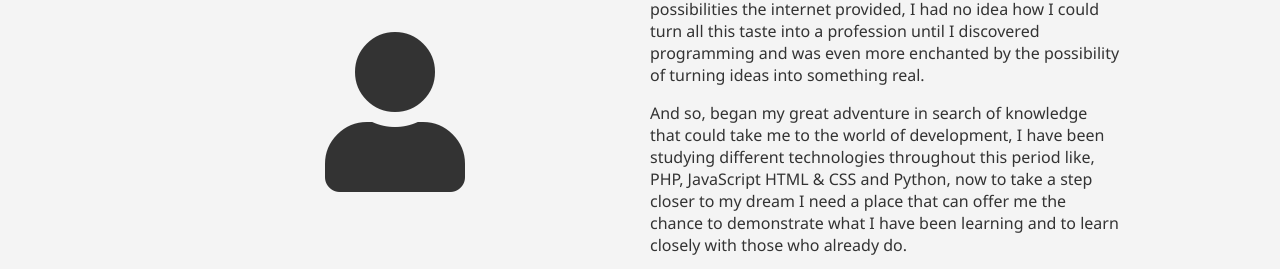
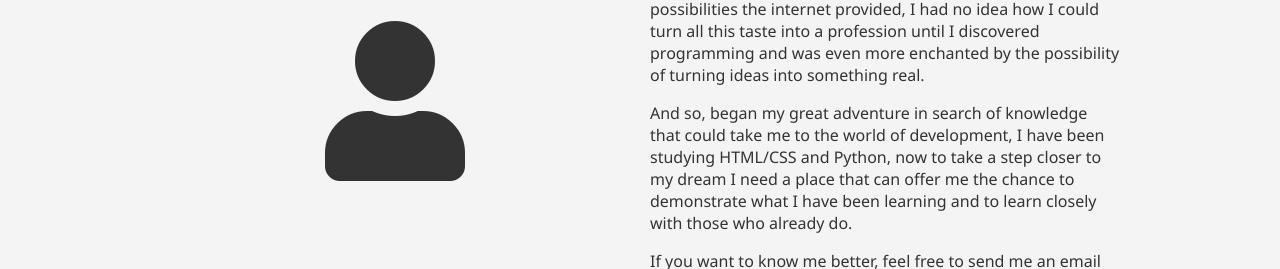
Before and after one commit to pjulioss/site-antigo, a plain HTML site: page index.html in a window 1280 px wide. Shown: the part 1249-1518 px from the top of the page. Drawn offline with Linux system fonts and the light colour scheme.

Commit message:
Resume update

```diff
--- a/index.html
+++ b/index.html
@@ -66,7 +66,7 @@
 
 						Although I was always amazed at the possibilities the internet provided, I had no idea how I could turn all this taste into a profession until I discovered programming and was even more enchanted by the possibility of turning ideas into something real.</p>
 
-					<p class="resume">And so, began my great adventure in search of knowledge that could take me to the world of development, I have been studying different technologies throughout this period like, PHP, JavaScript HTML & CSS and Python, now to take a step closer to my dream I need a place that can offer me the chance to demonstrate what I have been learning and to learn closely with those who already do.</p>
+					<p class="resume">And so, began my great adventure in search of knowledge that could take me to the world of development, I have been studying HTML/CSS and Python, now to take a step closer to my dream I need a place that can offer me the chance to demonstrate what I have been learning and to learn closely with those who already do.</p>
 					<p class="resume">
 						If you want to know me better, feel free to send me an email <strong>soaresjuliopedro@gmail.com</strong>.
 					</p>
```
